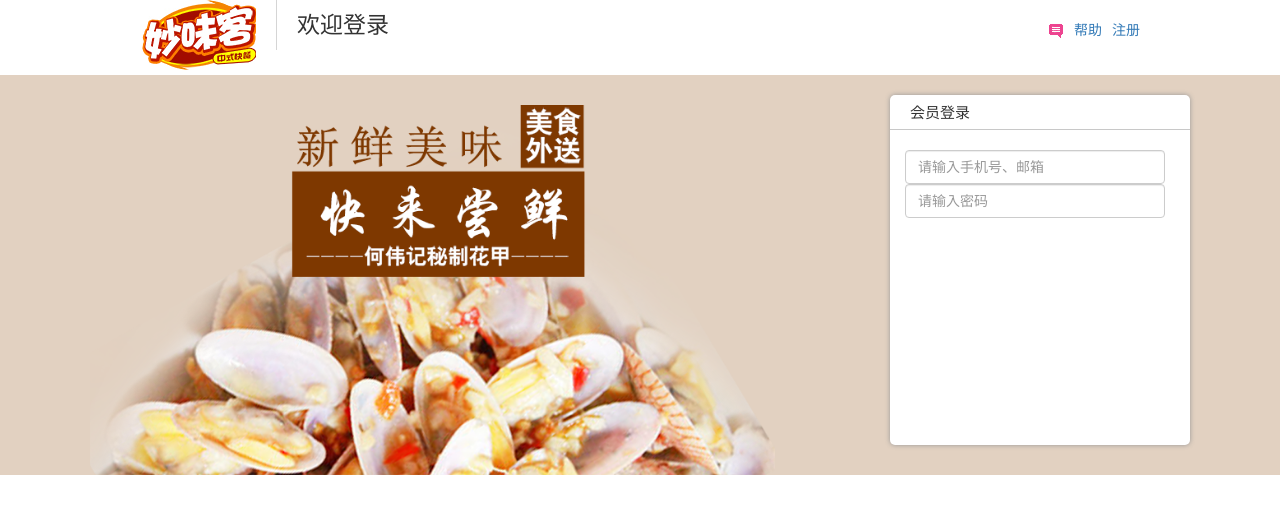
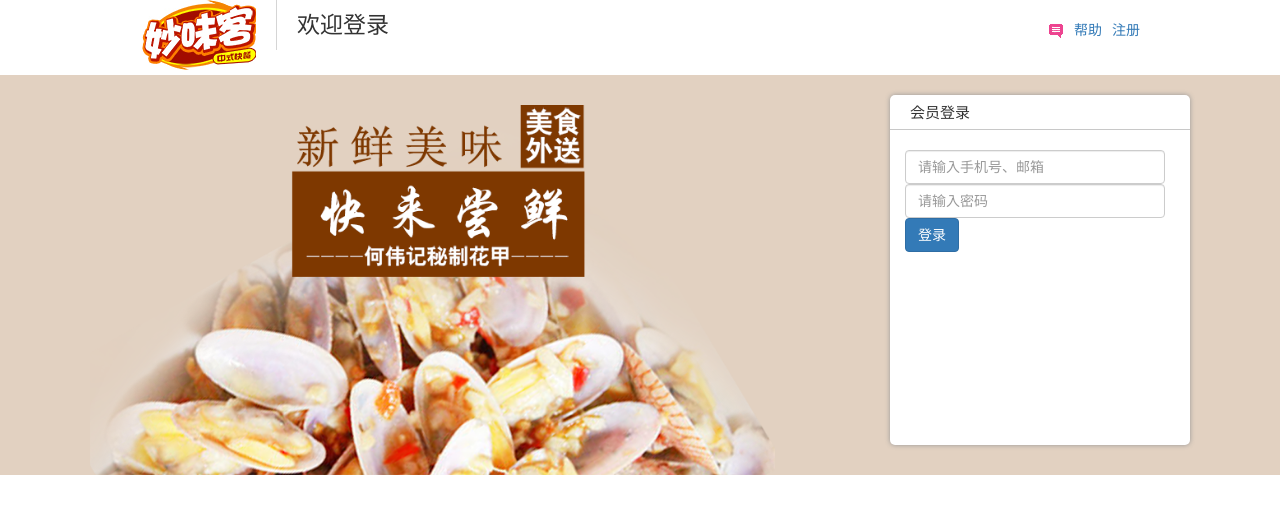
Before and after one commit to FunClub/resapp, an Angular app: page / in a window 1280 px wide. Shown: the top 514 px of the page. Built offline with nearby package versions, Linux system fonts and the light colour scheme.

Commit message:
update login.component.html

```diff
--- a/src/app/login/login-component/login.component.html
+++ b/src/app/login/login-component/login.component.html
@@ -16,6 +16,7 @@
           <form>
             <input class="form-control" name="account" [(ngModel)]="userModel.account" placeholder="请输入手机号、邮箱">
             <input class="form-control" name="account" [(ngModel)]="userModel.password" placeholder="请输入密码">
+            <input class="btn btn-primary" value="登录" type="submit">
           </form>
         </div>
 
```
